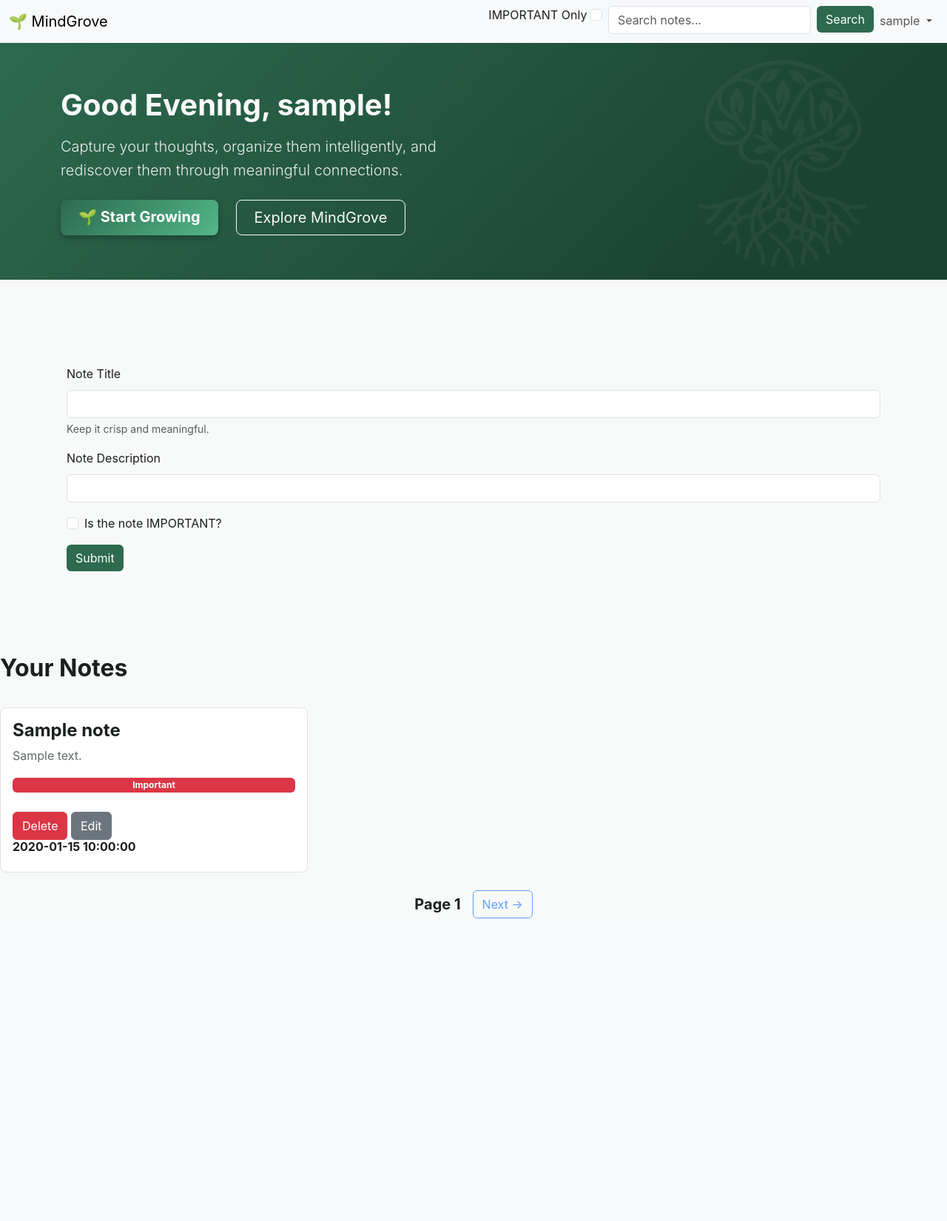
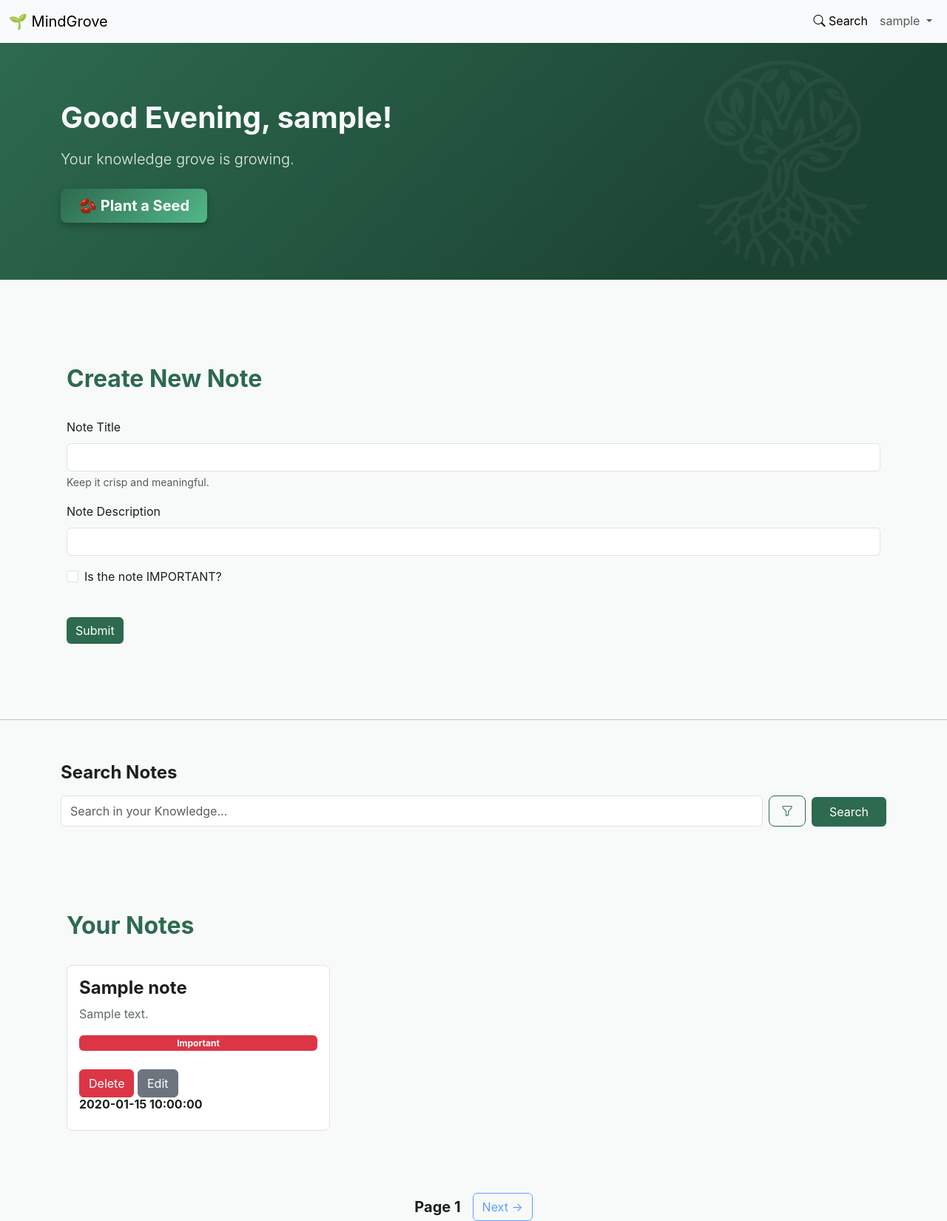
Before and after one commit to VyomGarg04/fastapi-notes-app, a FastAPI app: page /notes in a window 1280 px wide. Shown: the whole page at 74% size. Before the commit the page ends 1241 px from the top, so only its background shows below. Run offline with FastAPI, Linux system fonts and the light colour scheme; the visitor is signed in with stand-in values (Sample User, id 1); a database or web service that is not in the repository returns one stand-in record (values such as "Sample title").

Commit message:
Refactor button styles and update navbar links for improved navigation and user experience

```diff
--- a/static/css/base.css
+++ b/static/css/base.css
@@ -128,12 +128,12 @@ a:hover {
     justify-content: center;
     gap: 8px;
 
-    background: var(--mg-primary);
+    background: var(--mg-primary-light);
     border: 1px solid var(--mg-primary);
 
     color: #ffffff;
 
-    border-radius: var(--mg-radius-pill);
+    border-radius: var(--mg-radius-sm);
 
     padding: 11px 22px;
 
@@ -163,33 +163,35 @@ a:hover {
     justify-content: center;
     gap: 8px;
 
-    background: transparent;
-    border: 1px solid var(--mg-border);
+    background: var(--mg-bg);
+    border: 1px solid var(--mg-primary);
 
-    color: var(--mg-primary-dark);
+    color: var(--mg-primary);
 
-    border-radius: var(--mg-radius-pill);
+    border-radius: var(--mg-radius-sm);
 
-    padding: 11px 22px;
+    padding: 10px 18px;
 
     font-weight: 600;
-
     text-decoration: none;
 
     transition:
+        transform var(--mg-transition),
         background var(--mg-transition),
-        color var(--mg-transition),
-        border-color var(--mg-transition),
-        transform var(--mg-transition);
+        box-shadow var(--mg-transition);
 }
 
 .mg-btn-outline:hover {
-    background: var(--mg-surface-soft);
-    border-color: var(--mg-primary-light);
-    color: var(--mg-primary-dark);
+    background: var(--mg-primary);
+    border-color: var(--mg-primary-dark);
+    color: #ffffff;
 
-    transform: translateY(-2px);
+    transform: translateY(-1px);
+    box-shadow: var(--mg-shadow-sm);
 }
+
+
+
 
 
 /* =========================
--- a/templates/index.html
+++ b/templates/index.html
@@ -19,11 +19,11 @@ Home
                     {{ greeting }}{% if user_name %}, {{ user_name }}{% endif %}!
                 </h1>
                 <p class="lead mb-4 hero-text-sec">
-                    Capture your thoughts, organize them intelligently, and rediscover them through meaningful connections.
+                    Your knowledge grove is growing.
                 </p>
                 <div class="d-grid gap-3 d-md-flex justify-content-md-start">
-                    <a href="/signup" class="btn btn-light btn-lg px-4 me-md-2 fw-bold hero-bnr-btn">🌱 Start Growing</a>
-                    <a href="#features" class="btn btn-outline-light btn-lg px-4">Explore MindGrove</a>
+                    <a href="#notes" class="btn btn-light btn-lg px-4 me-md-2 fw-bold hero-bnr-btn">🫘 Plant a Seed</a>
+                    <!-- <a href="#features" class="btn btn-outline-light btn-lg px-4">Explore MindGrove</a> -->
                 </div>
             </div>
             <div class="col-md-6 text-center">
@@ -32,8 +32,12 @@ Home
         </div>
     </div>
 </section>
+
 <br><br>
+
 <section id="notes" class="container mt-1">
+<h2>Create New Note</h2>
+<br>
   <form method="POST">
     <div class="mb-3">
         <label for="note_title" class="form-label">Note Title</label>
@@ -48,12 +52,82 @@ Home
         <input type="checkbox" class="form-check-input" id="important" name="important">
         <label class="form-check-label" for="important">Is the note IMPORTANT?</label>
     </div>
+    <br>
     <button type="submit" class="btn btn-primary">Submit</button>
   </form>
 </section>
+
+<br>
+<hr>
+<br>
+
+<section id="search_notes" class="container mt-3">
+  <form action="notes" method="get" class="d-flex align-items-end">
+
+    <!-- Search Input -->
+    <div class="flex-grow-1 me-2">
+      <h4><label for="search_note" class="form-label">Search Notes</label></h4>
+      <input
+        type="text"
+        class="form-control py-2"
+        id="search_note"
+        name="search"
+        placeholder="Search in your Knowledge..."
+      >
+    </div>
+
+    <!-- Filter Dropdown -->
+    <div class="dropdown me-2">
+      <button class="btn mg-btn-outline d-flex align-items-center py-2 px-3"
+              type="button" id="filterDropdown" data-bs-toggle="dropdown" aria-expanded="false">
+        <i class="bi bi-funnel"></i>
+        {% set selected_filters = 0 %}
+        {% if filter_important %}{% set selected_filters = selected_filters + 1 %}{% endif %}
+        {% if filter_recent %}{% set selected_filters = selected_filters + 1 %}{% endif %}
+        {% if filter_archived %}{% set selected_filters = selected_filters + 1 %}{% endif %}
+
+        {% if selected_filters > 0 %}
+          <span id="filterBadge" class="badge bg-danger ms-2">{{ selected_filters }}</span>
+        {% endif %}
+      </button>
+
+      <div class="dropdown-menu dropdown-menu-end p-3" aria-labelledby="filterDropdown" style="min-width:200px;" data-bs-auto-close="outside">
+        <h6 class="dropdown-header">Filters</h6>
+        <div class="form-check">
+          <input class="form-check-input filter-checkbox" type="checkbox" id="filterImportant">
+          <label class="form-check-label" for="filterImportant">Important Only</label>
+          <input type="checkbox"
+            class="form-check-input"
+            id="filter_important"
+            name="filter_important"
+            value = "true"
+            {% if filter_important %}checked{% endif %}>
+        </div>
+        <div class="form-check mt-2">
+          <input class="form-check-input filter-checkbox" type="checkbox" id="filterRecent">
+          <label class="form-check-label" for="filterRecent">Recent Notes</label>
+        </div>
+        <div class="form-check mt-2">
+          <input class="form-check-input filter-checkbox" type="checkbox" id="filterArchived">
+          <label class="form-check-label" for="filterArchived">Archived</label>
+        </div>
+      </div>
+    </div>
+
+    <!-- Search Button -->
+    <div>
+      <button type="submit" class="btn btn-primary py-2 px-4" formaction="#notes-display">Search</button>
+    </div>
+  </form>
+</section>
+
+
 <br><br>
+
+
+<section id="notes" class="container mt-1">
 {% if newDocs %}
-<h2>Your Notes</h2>
+<h2 id="notes-display">Your Notes</h2>
   {% if q and filter_important %}
   <h4>Showing important results for {{ q }} </h4>
   {% elif filter_important %}
@@ -91,12 +165,13 @@ Home
 
   {% else %}
     {% if q %}
-    <h3>No matching notes found.</h3>
+    <h3 id="notes-display">No matching notes found.</h3>
     {% else %}
-    <h3>No notes to display!</h3>
+    <h3 id="notes-display">No notes to display!</h3>
     {% endif %}
   {% endif %}
 </div>
+</section>
 
 
 <div class="d-flex justify-content-center align-items-center gap-3 mt-4">
--- a/templates/partials/navbar.html
+++ b/templates/partials/navbar.html
@@ -1,5 +1,7 @@
 <head>
   <link rel="stylesheet" href="{{ url_for('static', path='css/base.css') }}">
+  <link rel="stylesheet" href="https://cdn.jsdelivr.net/npm/bootstrap-icons@1.11.3/font/bootstrap-icons.css">
+
 </head>
 
 
@@ -10,11 +12,11 @@
       <span class="navbar-toggler-icon"></span>
     </button>
     <div id="navbarSupportedContent">
-    <!-- <div class="collapse navbar-collapse" id="navbarSupportedContent"> -->
-      <!-- <ul class="navbar-nav me-auto mb-2 mb-lg-0">
+    <div class="collapse navbar-collapse" id="navbarSupportedContent">
+      <ul class="navbar-nav me-auto mb-2 mb-lg-0">
         <li class="nav-item">
-          <a class="nav-link active" aria-current="page" href="/notes">Home</a>
-        </li>
+          <a class="nav-link active" aria-current="page" href="#search_note"><i class="bi bi-search"></i> Search</a>
+        <!-- </li>
         <li class="nav-item dropdown">
           <a class="nav-link dropdown-toggle" href="#" role="button" data-bs-toggle="dropdown" aria-expanded="false">
             Dropdown
@@ -25,8 +27,10 @@
             <li><hr class="dropdown-divider"></li>
             <li><a class="dropdown-item" href="#">Something else here</a></li>
           </ul>
-        </li>
-      </ul> -->
+        </li> -->
+
+
+      <!-- </ul>
       <form action="/notes" method="get" class="d-flex">
         <ul class="navbar-nav me-auto mb-2 mb-lg-0 d-flex flex-row">
           <li class="nav-item me-2">
@@ -46,7 +50,7 @@
           </li>
           <li class="nav-item">
             <button type="submit" class="btn btn-primary">Search</button>
-          </li>
+          </li> -->
           <li class="nav-item dropdown ">
             <a class="nav-link dropdown-toggle" href="#" role="button" data-bs-toggle="dropdown" aria-expanded="false">
               {{ first_name }}
```
